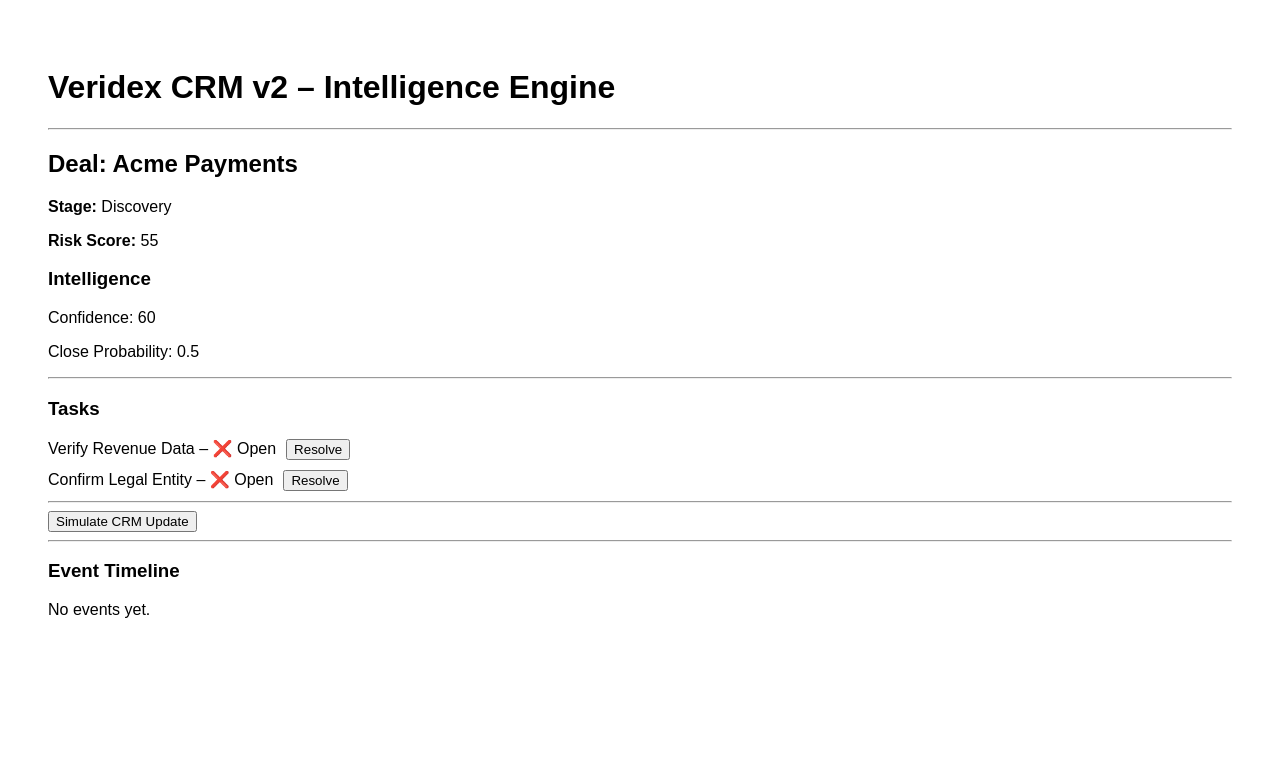
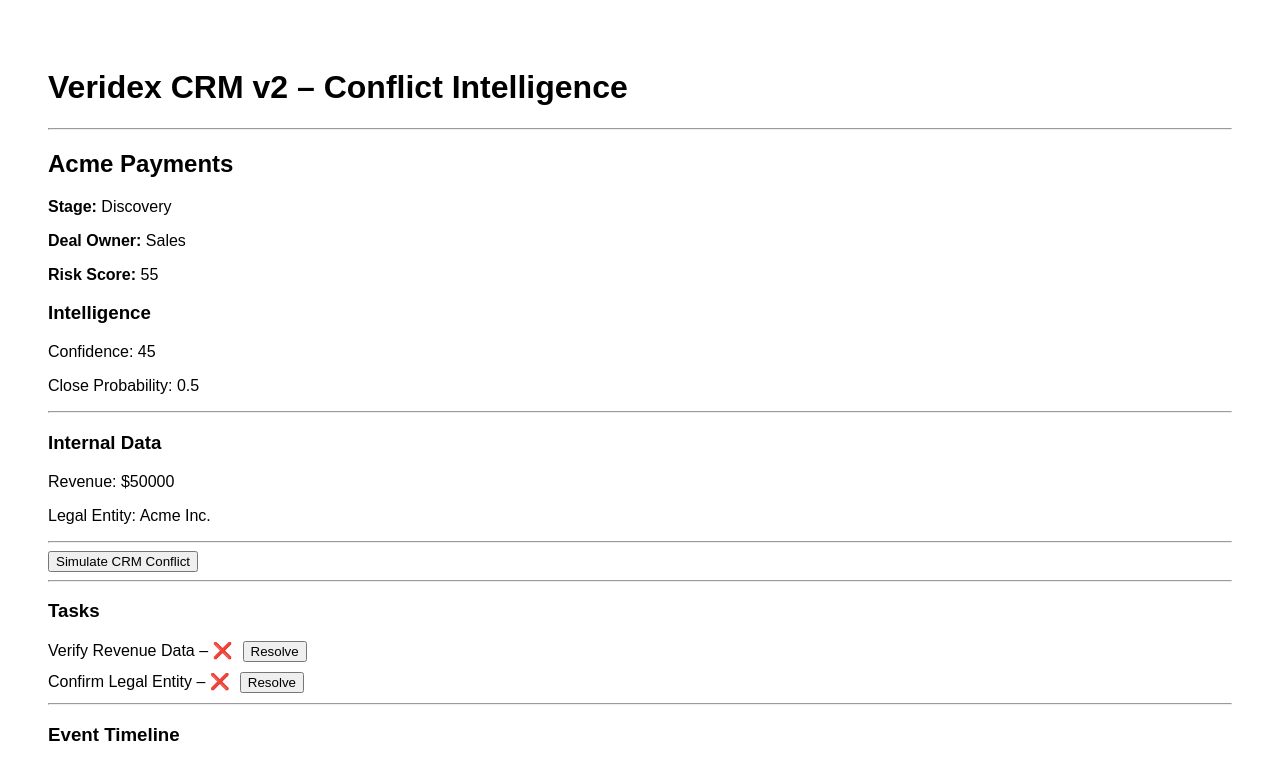
Before and after one commit to mikechauo/veridex-demo, a Next.js app: page /crm-v2 in a window 1280 px wide. Shown: the top 780 px of the page. Built offline with nearby package versions, Linux system fonts and the light colour scheme.

Commit message:
Added logic to detect mismatched revenue and legal entity to generate conflict tasks, to recalculate probablity once task is completed, to fire CONFLICT_DETECTED events, and to autoroute new tasks

```diff
--- a/app/crm-v2/page.tsx
+++ b/app/crm-v2/page.tsx
@@ -22,23 +22,27 @@ export default function CRMV2Page() {
     });
   }
 
-  function simulateCRMUpdate() {
+  function simulateCRMConflict() {
     dispatch({
       type: "CRM_UPDATED",
       dealId: deal.id,
-      payload: {},
+      payload: {
+        revenue: 70000,
+        legalEntity: "Acme Holdings LLC"
+      },
       timestamp: new Date().toISOString()
     });
   }
 
   return (
     <div style={{ padding: 40, fontFamily: "sans-serif" }}>
-      <h1>Veridex CRM v2 – Intelligence Engine</h1>
+      <h1>Veridex CRM v2 – Conflict Intelligence</h1>
 
       <hr />
 
-      <h2>Deal: {deal.name}</h2>
+      <h2>{deal.name}</h2>
       <p><strong>Stage:</strong> {deal.stage}</p>
+      <p><strong>Deal Owner:</strong> {deal.owner}</p>
       <p><strong>Risk Score:</strong> {deal.riskScore}</p>
 
       <h3>Intelligence</h3>
@@ -47,12 +51,26 @@ export default function CRMV2Page() {
 
       <hr />
 
+      <h3>Internal Data</h3>
+      <p>Revenue: ${deal.revenue}</p>
+      <p>Legal Entity: {deal.legalEntity}</p>
+
+      <hr />
+
+      <button onClick={simulateCRMConflict}>
+        Simulate CRM Conflict
+      </button>
+
+      <hr />
+
       <h3>Tasks</h3>
-      {deal.tasks.map(task => (
+      {deal.tasks.map((task) => (
         <div key={task.id} style={{ marginBottom: 10 }}>
           <span>
-            {task.title} – {task.resolved ? "✅ Resolved" : "❌ Open"}
+            {task.title} – {task.resolved ? "✅" : "❌"}
+            {task.owner && ` (Owner: ${task.owner})`}
           </span>
+
           {!task.resolved && (
             <button
               style={{ marginLeft: 10 }}
@@ -66,14 +84,7 @@ export default function CRMV2Page() {
 
       <hr />
 
-      <button onClick={simulateCRMUpdate}>
-        Simulate CRM Update
-      </button>
-
-      <hr />
-
       <h3>Event Timeline</h3>
-      {deal.events.length === 0 && <p>No events yet.</p>}
       {deal.events.map((event, i) => (
         <div key={i}>
           <small>
--- /dev/null
+++ b/engine/assignmentEngine.ts
@@ -0,0 +1,27 @@
+// engine/assignmentEngine.ts
+import { Deal, Task, Role } from "./types";
+
+export function assignTaskOwner(task: Task): Role {
+  switch (task.type) {
+    case "Legal":
+      return "Legal";
+    case "Finance":
+      return "Finance";
+    case "Technical":
+      return "Solutions Engineer";
+    default:
+      return "RevOps";
+  }
+}
+
+export function assignDealOwner(deal: Deal): Role {
+  if (deal.riskScore > 70) {
+    return "RevOps";
+  }
+
+  if (deal.stage === "Agreement Sent") {
+    return "Sales";
+  }
+
+  return "Sales";
+}
--- /dev/null
+++ b/engine/conflictEngine.ts
@@ -0,0 +1,17 @@
+import { Deal } from "./types";
+
+export function detectConflicts(deal: Deal) {
+  if (!deal.externalCRM) return [];
+
+  const conflicts: string[] = [];
+
+  if (deal.revenue !== deal.externalCRM.revenue) {
+    conflicts.push("Revenue mismatch between systems");
+  }
+
+  if (deal.legalEntity !== deal.externalCRM.legalEntity) {
+    conflicts.push("Legal entity mismatch between systems");
+  }
+
+  return conflicts;
+}
--- a/engine/engine.ts
+++ b/engine/engine.ts
@@ -1,35 +1,34 @@
-// engine/engine.ts
 import { Deal, DealEvent } from "./types";
 import { rules } from "./rules";
 import { Action } from "./actions";
+import {
+  assignTaskOwner,
+  assignDealOwner
+} from "./assignmentEngine";
+import { detectConflicts } from "./conflictEngine";
 
 export function processEvent(deal: Deal, event: DealEvent): Deal {
   let updatedDeal = { ...deal };
 
-  // Log incoming event
   updatedDeal.events = [...updatedDeal.events, event];
 
-  // === MUTATE BASED ON EVENT ===
   switch (event.type) {
     case "CRM_UPDATED":
-      updatedDeal.riskScore = calculateRisk(updatedDeal);
+      updatedDeal.externalCRM = event.payload;
       break;
 
     case "TASK_RESOLVED":
-      updatedDeal.tasks = updatedDeal.tasks.map(task =>
+      updatedDeal.tasks = updatedDeal.tasks.map((task) =>
         task.id === event.payload.taskId
           ? { ...task, resolved: true }
           : task
       );
-      updatedDeal.riskScore = calculateRisk(updatedDeal);
       break;
   }
 
-  // Recalculate intelligence
+  updatedDeal = runRules(updatedDeal);
+
   updatedDeal.intelligence = calculateIntelligence(updatedDeal);
-
-  // === RULE ENGINE EXECUTION LOOP ===
-  updatedDeal = runRules(updatedDeal);
 
   return updatedDeal;
 }
@@ -55,33 +54,83 @@ function applyAction(
   let updatedDeal = { ...deal };
 
   switch (action.type) {
+    case "DETECT_CONFLICTS":
+      const conflicts = detectConflicts(updatedDeal);
+
+      conflicts.forEach((conflict) => {
+        updatedDeal.tasks.push({
+          id: crypto.randomUUID(),
+          title: conflict,
+          resolved: false,
+          type: "Conflict"
+        });
+
+        updatedDeal.riskScore += 20;
+
+        updatedDeal.events.push({
+          type: "CONFLICT_DETECTED",
+          dealId: deal.id,
+          payload: { conflict },
+          timestamp: new Date().toISOString()
+        });
+      });
+      break;
+
     case "MOVE_STAGE":
-      updatedDeal.stage = action.to;
+      if (updatedDeal.stage !== action.to) {
+        updatedDeal.stage = action.to;
 
-      updatedDeal.events = [
-        ...updatedDeal.events,
-        {
+        updatedDeal.events.push({
           type: "STAGE_AUTO_MOVED",
           dealId: deal.id,
           payload: { to: action.to, rule: ruleName },
           timestamp: new Date().toISOString()
-        }
-      ];
+        });
+      }
+      break;
+
+    case "ASSIGN_TASK_OWNER":
+      updatedDeal.tasks = updatedDeal.tasks.map((task) =>
+        task.id === action.taskId
+          ? {
+              ...task,
+              owner: assignTaskOwner(task)
+            }
+          : task
+      );
+
+      updatedDeal.events.push({
+        type: "TASK_AUTO_ASSIGNED",
+        dealId: deal.id,
+        payload: { taskId: action.taskId },
+        timestamp: new Date().toISOString()
+      });
+      break;
+
+    case "ASSIGN_DEAL_OWNER":
+      const newOwner = assignDealOwner(updatedDeal);
+
+      if (newOwner !== updatedDeal.owner) {
+        updatedDeal.owner = newOwner;
+
+        updatedDeal.events.push({
+          type: "DEAL_OWNER_UPDATED",
+          dealId: deal.id,
+          payload: { owner: newOwner },
+          timestamp: new Date().toISOString()
+        });
+      }
       break;
   }
 
   return updatedDeal;
 }
 
-function calculateRisk(deal: Deal): number {
-  const unresolved = deal.tasks.filter(t => !t.resolved).length;
-  return Math.max(0, 100 - unresolved * 20);
-}
-
 function calculateIntelligence(deal: Deal) {
   const risk = deal.riskScore;
-  const confidence = 100 - risk;
-  const probability = risk > 70 ? 0.8 : risk > 40 ? 0.6 : 0.4;
+  const confidence = Math.max(0, 100 - risk);
+  const probability =
+    risk > 70 ? 0.3 : risk > 40 ? 0.6 : 0.85;
 
   return { risk, confidence, probability };
 }
--- a/engine/initialDeal.ts
+++ b/engine/initialDeal.ts
@@ -1,19 +1,31 @@
-// engine/initialDeal.ts
 import { Deal } from "./types";
 
 export const initialDeal: Deal = {
   id: "deal_001",
   name: "Acme Payments",
   stage: "Discovery",
-  riskLevel: "Medium",
   riskScore: 55,
+  owner: "Sales",
+  revenue: 50000,
+  legalEntity: "Acme Inc.",
+  externalCRM: undefined,
   tasks: [
-    { id: "t1", title: "Verify Revenue Data", resolved: false },
-    { id: "t2", title: "Confirm Legal Entity", resolved: false }
+    {
+      id: "t1",
+      title: "Verify Revenue Data",
+      resolved: false,
+      type: "Finance"
+    },
+    {
+      id: "t2",
+      title: "Confirm Legal Entity",
+      resolved: false,
+      type: "Legal"
+    }
   ],
   intelligence: {
     risk: 55,
-    confidence: 60,
+    confidence: 45,
     probability: 0.5
   },
   events: []
--- a/engine/rules.ts
+++ b/engine/rules.ts
@@ -1,4 +1,3 @@
-// engine/rules.ts
 import { Deal } from "./types";
 import { Action } from "./actions";
 
@@ -8,6 +7,15 @@ export type Rule = {
 };
 
 export const rules: Rule[] = [
+  {
+    name: "Detect System Conflicts",
+    evaluate: (deal) => {
+      if (deal.externalCRM) {
+        return { type: "DETECT_CONFLICTS" };
+      }
+      return null;
+    }
+  },
   {
     name: "High Risk Moves to Review",
     evaluate: (deal) => {
@@ -21,12 +29,35 @@ export const rules: Rule[] = [
     name: "All Tasks Resolved Sends Agreement",
     evaluate: (deal) => {
       if (
-        deal.tasks.every(t => t.resolved) &&
+        deal.tasks.every((t) => t.resolved) &&
         deal.stage === "Risk Review"
       ) {
         return { type: "MOVE_STAGE", to: "Agreement Sent" };
       }
       return null;
     }
+  },
+  {
+    name: "Unassigned Tasks Get Routed",
+    evaluate: (deal) => {
+      const unassigned = deal.tasks.find(
+        (t) => !t.owner && !t.resolved
+      );
+
+      if (unassigned) {
+        return {
+          type: "ASSIGN_TASK_OWNER",
+          taskId: unassigned.id
+        };
+      }
+
+      return null;
+    }
+  },
+  {
+    name: "Deal Owner Adjusts Based on Risk",
+    evaluate: () => {
+      return { type: "ASSIGN_DEAL_OWNER" };
+    }
   }
 ];
```
Also changed, not shown: engine/actions.ts (+5 -5 lines), engine/types.ts (+26 -4 lines).
